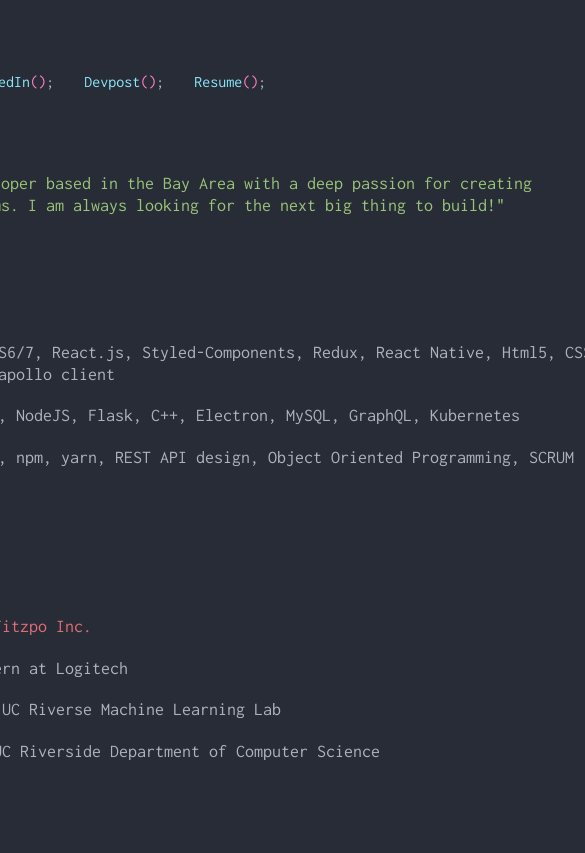
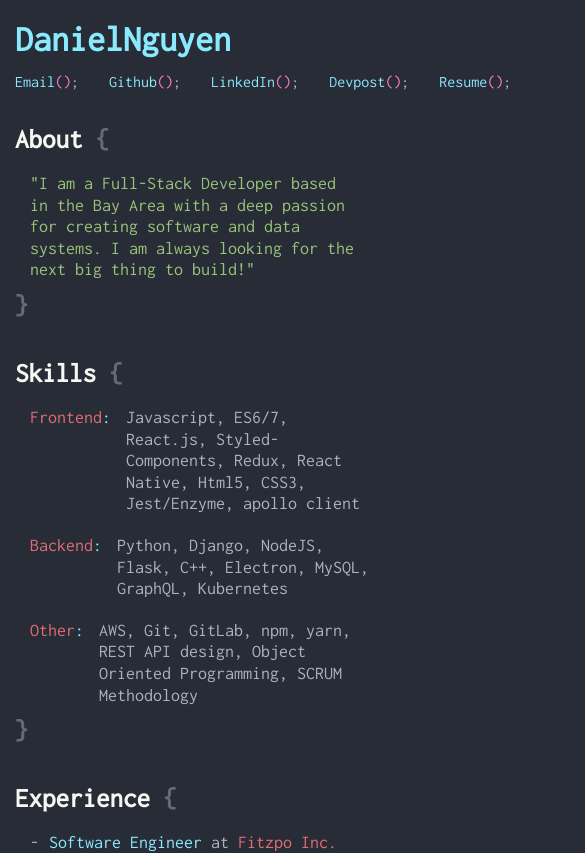
Before and after one commit to Dnguy104/Portfolio, a React app: page / in a window 390 px wide. Shown: the top 853 px of the page, 585 px wide, since content can reach past the window. Built offline with nearby package versions, Linux system fonts and the light colour scheme.

Commit message:
adding media queries

```diff
--- a/src/components/App.js
+++ b/src/components/App.js
@@ -4,6 +4,8 @@
 import theme from '../global/theme.js';
 import data from '../global/Data.js';
 import styled, { createGlobalStyle } from 'styled-components';
+
+// git subtree push --prefix dist origin gh-pages
 
 const GlobalStyle = createGlobalStyle`
   .pink {
@@ -36,6 +38,7 @@
     font-size: 18px;
     line-height: 1.2;
   }
+
 `;
 
 const App = (props) => {
@@ -133,7 +136,17 @@
 
 const styledApp = styled(App)`
   height: 100%;
-  width: 850px;
+  box-sizing: border-box;
+  @media only screen and (min-width: 900px) {
+      width: 850px;
+  }
+
+  @media only screen and (max-width: 850px) {
+      width: 100%;
+      padding-left: 15px;
+      padding-right: 15px;
+  }
+
   h2 {
     font-size: 27px;
     color: ${theme.colors.white};
```
Also changed, not shown: 1 other file (tests, documents, lock files or other folders).
